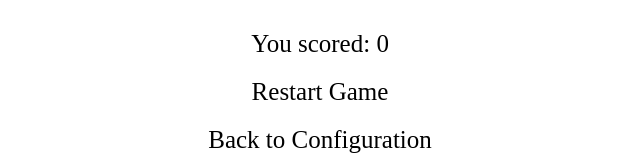
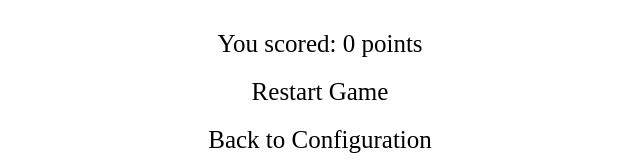
Before and after one commit to Guyzarus/Spotifiy_Guessing_Game, a React app: page /score in a window 1280 px wide. Shown: the top 160 px of the page, without its empty margins (320-960 px from the left). Built offline with nearby package versions, Linux system fonts and the light colour scheme.

Commit message:
local storage implimented

```diff
--- a/src/App.js
+++ b/src/App.js
@@ -19,6 +19,18 @@ const App = () => {
   const [selectedGenre, setSelectedGenre] = useState("");
   const [token, setToken] = useState("");
   const [points, setPoints] = useState(0);
+
+  if (localStorage.getItem("selectedGenre") !== selectedGenre)
+    setSelectedGenre(localStorage.getItem("selectedGenre"));
+  console.log(localStorage.getItem("selectedGenre"));
+
+  if (localStorage.getItem("songCount") !== songCount)
+    setSongCount(localStorage.getItem("songCount"));
+  console.log(localStorage.getItem("songCount"));
+
+  if (localStorage.getItem("artistCount") !== artistCount)
+    setArtistCount(localStorage.getItem("artistCount"));
+  console.log(localStorage.getItem("artistCount"));
 
   return (
     <ConfigurationContext.Provider
--- a/src/screens/EndGame/EndGame.js
+++ b/src/screens/EndGame/EndGame.js
@@ -8,7 +8,7 @@ const EndGame = () => {
 
   return (
     <div className="endGamediv">
-      <div>You scored: {points}</div>
+      <div>You scored: {points} points</div>
       <Link className="startGameText" to="/Game">
         Restart Game
       </Link>
```
